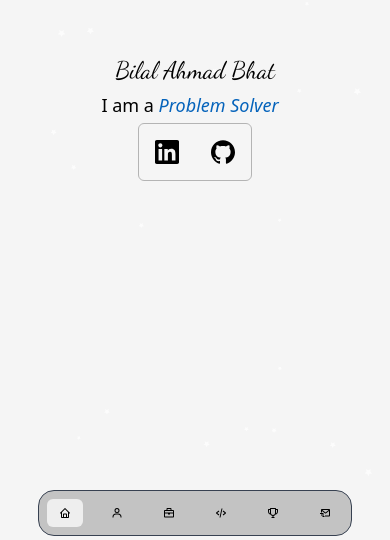
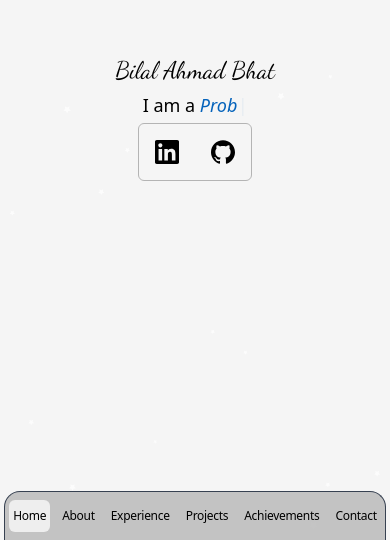
Before and after one commit to bilalqv/bilal.cc-portfolio, a Next.js app: page / in a window 390 px wide. Shown: the part 304-844 px from the top of the page. Built offline with nearby package versions, Linux system fonts and the light colour scheme.

Commit message:
Revert "added navbar icons"
This reverts commit 653e1432ad26a9826a62b01f2029eed32e4e0895.

```diff
--- a/src/app/globals.css
+++ b/src/app/globals.css
@@ -90,7 +90,7 @@ body {
 
 @layer components {
   .nav-btn {
-    @apply p-2 m-2 max-[500px]:px-3 rounded-md hover:bg-[#cccccc] max-[950px]:hover:bg-[#dddddd] dark:hover:bg-[#181818] dark:max-[950px]:hover:bg-[#181818] text-xs;
+    @apply p-2 m-2 max-[500px]:px-1 max-[500px]:mx-1 max-[400px]:tracking-tight max-[400px]:font-light rounded-md hover:bg-[#cccccc] max-[950px]:hover:bg-[#dddddd] dark:hover:bg-[#181818] dark:max-[950px]:hover:bg-[#181818] text-xs;
   }
 
   .nav-btn-active {
@@ -127,7 +127,7 @@ body {
     @apply min-h-screen flex flex-col justify-center items-center;
   }
   .sub-main-div-ui {
-    @apply grid grid-cols-1 min-[951px]:grid-cols-2 gap-4 justify-evenly max-sm:w-11/12 max-[950px]:w-4/5 mx-auto;
+    @apply grid grid-cols-1 min-[950px]:grid-cols-2 gap-4 justify-evenly max-sm:w-11/12 max-[950px]:w-4/5 mx-auto;
   }
   .skill-div-ui {
     @apply bg-[#d7d7d7] dark:bg-[#181818] rounded-lg inline-flex items-center justify-center px-3 py-2 m-1 max-[470px]:px-2 max-[470px]:py-1.5;
--- a/src/components/Navbar.tsx
+++ b/src/components/Navbar.tsx
@@ -3,37 +3,23 @@
 import { NavList } from "@/constants";
 import Link from "next/link";
 import { usePathname } from 'next/navigation'
-import { useEffect, useState } from "react";
 
 export default function Navbar(): JSX.Element {
   const pathname = usePathname();
-  const [windowWidth, setWindowWidth] = useState(window.innerWidth);
-
-  useEffect(() => {
-    function handleResize() {
-      setWindowWidth(window.innerWidth);
-    }
-    window.addEventListener('resize', handleResize);
-    return () => {
-      window.removeEventListener('resize', handleResize);
-    };
-  }, []);
 
   return (
-    <div className=" dark:text-white fixed flex rounded-2xl max-[950px]:mb-1
+    <div className=" dark:text-white fixed flex rounded-2xl max-[950px]:rounded-b-none
     min-[951px]:w-28 min-[951px]:left-0 min-[951px]:top-1/2 min-[951px]:transform min-[951px]:-translate-y-1/2 min-[951px]:flex-col
     max-[950px]:bottom-0 max-[950px]:left-0 max-[950px]:right-0 max-[950px]:w-min max-[950px]:mx-auto
 
-    border border-gray-700 outline-1
+    border border-gray-700 outline-1 max-[950px]:border-b-0
     dark:max-[950px]:bg-[#1E1E1E] dark:max-[950px]:bg-opacity-90
     max-[950px]:bg-[#bebebe] max-[950px]:bg-opacity-90
     z-10
     ">
       {
         NavList.map((item, index) => (
-          <Link className={`nav-btn ${pathname == item.href ? 'nav-btn-active' : ''}`} key={index} href={item.href}>
-            { windowWidth <= 500 ? item.icon : item.name }
-          </Link>
+          <Link className={`nav-btn ${pathname == item.href ? 'nav-btn-active' : ''}`} key={index} href={item.href}> {item.name} </Link>
         ))
       }
     </div>
--- a/src/constants/index.tsx
+++ b/src/constants/index.tsx
@@ -1,5 +1,3 @@
-import { BiHome, BiUser, BiBriefcase, BiCodeAlt, BiMailSend, BiTrophy } from 'react-icons/bi';
-
 export const GITHUB_URL: string = 'https://www.github.com/bilalqv';
 export const LINKEDIN_URL: string = 'https://www.linkedin.com/in/bilalqv';
 export const LEETCODE_URL: string = 'https://www.leetcode.com/bilalqv';
@@ -24,31 +22,25 @@ export const NavList = [
     {
         name: 'Home',
         href: '/',
-        icon: <BiHome />,
     },
     {
         name: 'About',
         href: '/about',
-        icon: <BiUser />,
     },
     {
         name: 'Experience',
         href: '/experience',
-        icon: <BiBriefcase />,
     },
     {
         name: 'Projects',
         href: '/projects',
-        icon: <BiCodeAlt />,
     },
     {
         name: 'Achievements',
         href: '/achievements',
-        icon: <BiTrophy />,
     },
     {
         name: 'Contact',
         href: '/contact',
-        icon: <BiMailSend />,
     },
 ];
```
